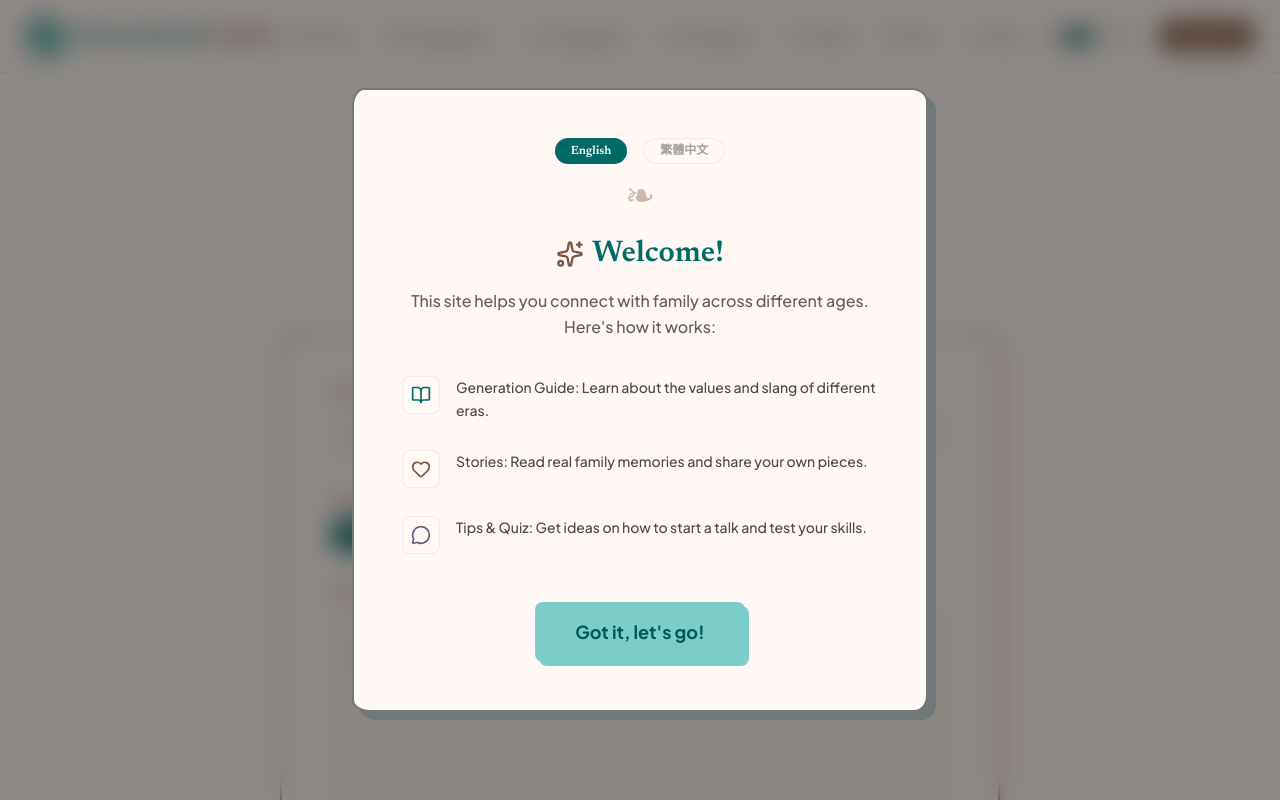
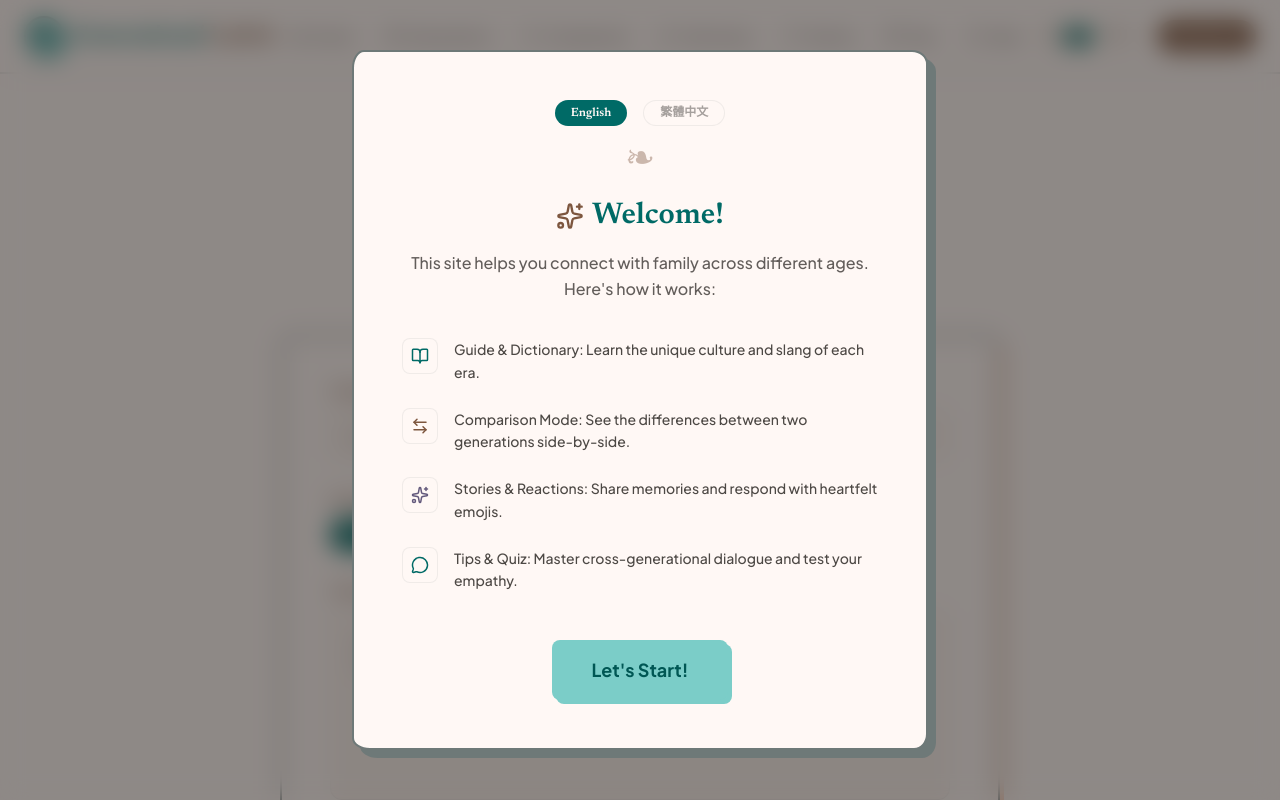
Before and after one commit to Jerry0960606/Generational-Labels, a React (Vite) app: page /submit in a window 1280 px wide. Shown: the top 800 px of the page. Built offline with nearby package versions, Linux system fonts and the light colour scheme; no server answers; the database is empty.

Commit message:
feat: update onboarding and home page with new features

```diff
--- a/src/components/ui/Onboarding.tsx
+++ b/src/components/ui/Onboarding.tsx
@@ -3,7 +3,7 @@ import { motion, AnimatePresence } from 'motion/react';
 import { useLanguage } from '../../contexts/LanguageContext';
 import { TypographicOrnament } from './TypographicOrnament';
 import { OffsetButton } from './OffsetButton';
-import { Sparkles, BookOpen, Heart, MessageCircle } from 'lucide-react';
+import { Sparkles, BookOpen, Heart, MessageCircle, ArrowLeftRight } from 'lucide-react';
 
 export const Onboarding: React.FC = () => {
   const { t, language, setLanguage } = useLanguage();
@@ -60,15 +60,16 @@ export const Onboarding: React.FC = () => {
               </p>
             </div>
 
-            <div className="space-y-6">
+            <div className="space-y-5">
               {[
                 { text: t('onboardingStep1'), icon: BookOpen, color: 'text-brand-primary' },
-                { text: t('onboardingStep2'), icon: Heart, color: 'text-brand-secondary' },
-                { text: t('onboardingStep3'), icon: MessageCircle, color: 'text-brand-tertiary' }
+                { text: t('onboardingStep2'), icon: ArrowLeftRight, color: 'text-brand-secondary' },
+                { text: t('onboardingStep3'), icon: Sparkles, color: 'text-brand-tertiary' },
+                { text: t('onboardingStep4'), icon: MessageCircle, color: 'text-brand-primary' }
               ].map((step, idx) => (
-                <div key={idx} className="flex items-start gap-4">
-                  <div className={`mt-1 p-2 rounded-lg bg-brand-surface border border-brand-outline/10 ${step.color}`}>
-                    <step.icon size={20} />
+                <div key={idx} className="flex items-start gap-4 group">
+                  <div className={`mt-1 p-2 rounded-lg bg-brand-surface border border-brand-outline/10 group-hover:scale-110 transition-transform ${step.color}`}>
+                    <step.icon size={18} />
                   </div>
                   <p className="text-sm font-sans font-medium text-brand-on-surface/80 leading-relaxed pt-1">
                     {step.text}
--- a/src/contexts/LanguageContext.tsx
+++ b/src/contexts/LanguageContext.tsx
@@ -46,14 +46,19 @@ export const translations: Translations = {
   convBridgeDesc: { en: "Practical tips to help you start conversations that don't end in awkward silence.", zh: '提供實用的聊天主題，讓你與家人聚餐時不再尷尬沒話聊。' },
   quizTitle: { en: 'Culture Check', zh: '你是哪個世代的人？' },
   quizDesc: { en: 'Take a quick test to see how well you navigate different generational cultures.', zh: '測測看你的思維更偏向哪個世代，以及你與其他世代溝通的契合度。' },
+  homeCardComparisonTitle: { en: 'Comparison Mode', zh: '世代對照' },
+  homeCardComparisonDesc: { en: 'Compare two generations side-by-side to understand cultural shifts.', zh: '並排對比不同世代，深入了解文化變遷與溝通風格的演進。' },
+  homeCardDictionaryTitle: { en: 'Slang Dictionary', zh: '流行語辭典' },
+  homeCardDictionaryDesc: { en: 'From Groovy to Rizz, master the language of every era.', zh: '從阿公年代到最新流行語，一次掌握跨越時空的語言密碼。' },
 
   // Onboarding
   onboardingWelcome: { en: 'Welcome!', zh: '歡迎！' },
   onboardingIntro: { en: "This site helps you connect with family across different ages. Here's how it works:", zh: '這個網站是為了幫助你和不同年齡的家人聊天而設計的。簡單介紹一下功能：' },
-  onboardingStep1: { en: 'Generation Guide: Learn about the values and slang of different eras.', zh: '1. 世代圖鑑：了解阿公阿嬤或孫子孫女那個年代的價值觀和流行語。' },
-  onboardingStep2: { en: 'Stories: Read real family memories and share your own pieces.', zh: '2. 故事牆：在這裡看大家分享的人生故事，你也可以寫下自己的。' },
-  onboardingStep3: { en: 'Tips & Quiz: Get ideas on how to start a talk and test your skills.', zh: '3. 溝通與測驗：找不到話題嗎？這裡有實用的聊天技巧和趣味測驗。' },
-  onboardingGotIt: { en: "Got it, let's go!", zh: '了解，開始體驗吧！' },
+  onboardingStep1: { en: 'Guide & Dictionary: Learn the unique culture and slang of each era.', zh: '1. 圖鑑與辭典：深入了解各世代的文化價值觀，甚至是最新流行語。' },
+  onboardingStep2: { en: 'Comparison Mode: See the differences between two generations side-by-side.', zh: '2. 世代對照：並排對比不同世代，快速掌握溝通風格的差異。' },
+  onboardingStep3: { en: 'Stories & Reactions: Share memories and respond with heartfelt emojis.', zh: '3. 故事與互動：分享您的家族回憶，並用表情符號與大家交流。' },
+  onboardingStep4: { en: 'Tips & Quiz: Master cross-generational dialogue and test your empathy.', zh: '4. 技巧與測驗：學習實用的聊天方案，並測測看您的共情指數。' },
+  onboardingGotIt: { en: "Let's Start!", zh: '立即開始體驗！' },
 
   // Quiz Questions (7 questions)
   q1Text: { en: "You hear a younger person use a term you've never heard (e.g., 'Skibidi'). What's your instinct?", zh: '當你聽到年輕人說一些你聽不懂的流行語（例如：Skibidi）時，你的反應是？' },
--- a/src/pages/Home.tsx
+++ b/src/pages/Home.tsx
@@ -59,7 +59,7 @@ export const Home: React.FC = () => {
 
       <WavyDivider className="my-24" />
 
-      <section className="max-w-7xl mx-auto grid grid-cols-1 md:grid-cols-3 gap-8">
+      <section className="max-w-7xl mx-auto grid grid-cols-1 md:grid-cols-2 lg:grid-cols-3 gap-8">
         {[
           {
             title: t('fieldGuideTitle'),
@@ -67,6 +67,20 @@ export const Home: React.FC = () => {
             icon: "◓",
             path: "/explorer",
             color: "lavender"
+          },
+          {
+            title: t('homeCardComparisonTitle'),
+            desc: t('homeCardComparisonDesc'),
+            icon: "⟢",
+            path: "/comparison",
+            color: "secondary"
+          },
+          {
+            title: t('homeCardDictionaryTitle'),
+            desc: t('homeCardDictionaryDesc'),
+            icon: "📚",
+            path: "/dictionary",
+            color: "primary"
           },
           {
             title: t('convBridgeTitle'),
```
